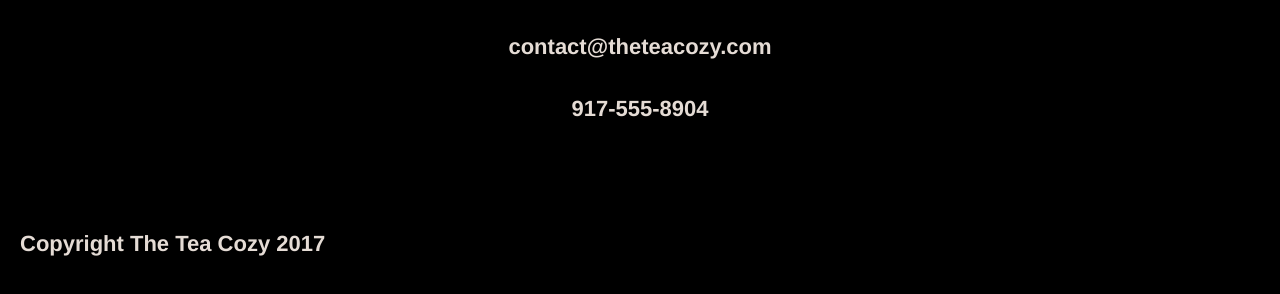
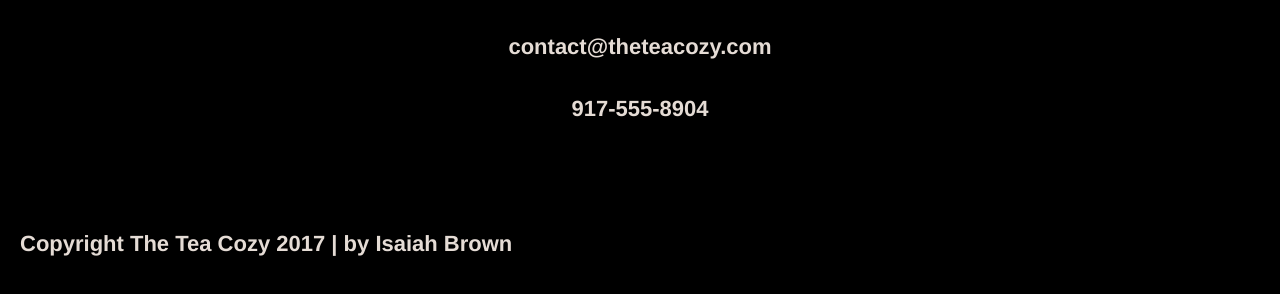
Before and after one commit to DEVArt1st/Tea-Cozy, a plain HTML site: page index.html in a window 1280 px wide. Shown: the part 2207-2501 px from the top of the page. Drawn offline with Linux system fonts and the light colour scheme.

Commit message:
Added Creators Name in Footer

```diff
--- a/index.html
+++ b/index.html
@@ -134,7 +134,7 @@
     </main>
 
     <footer>
-        <h5>Copyright The Tea Cozy 2017</h5>
+        <h5>Copyright The Tea Cozy 2017 | by Isaiah Brown</h5>
     </footer>
 
 </body>
```
